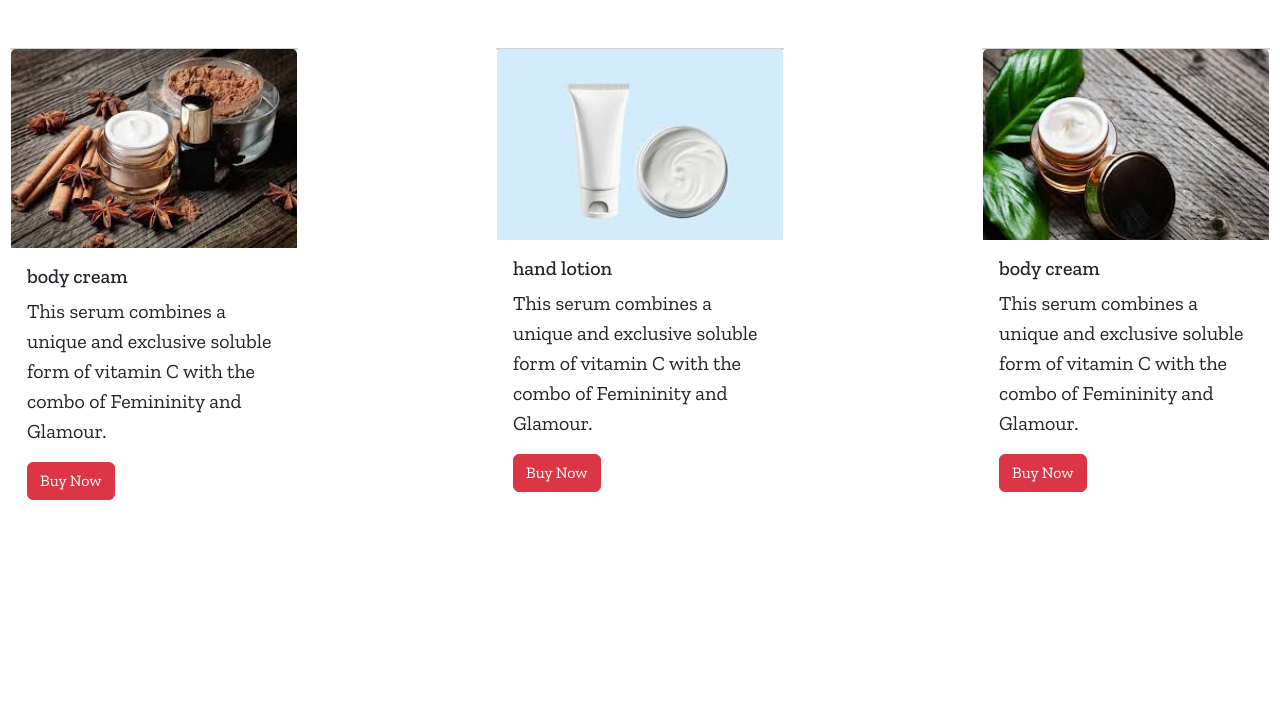
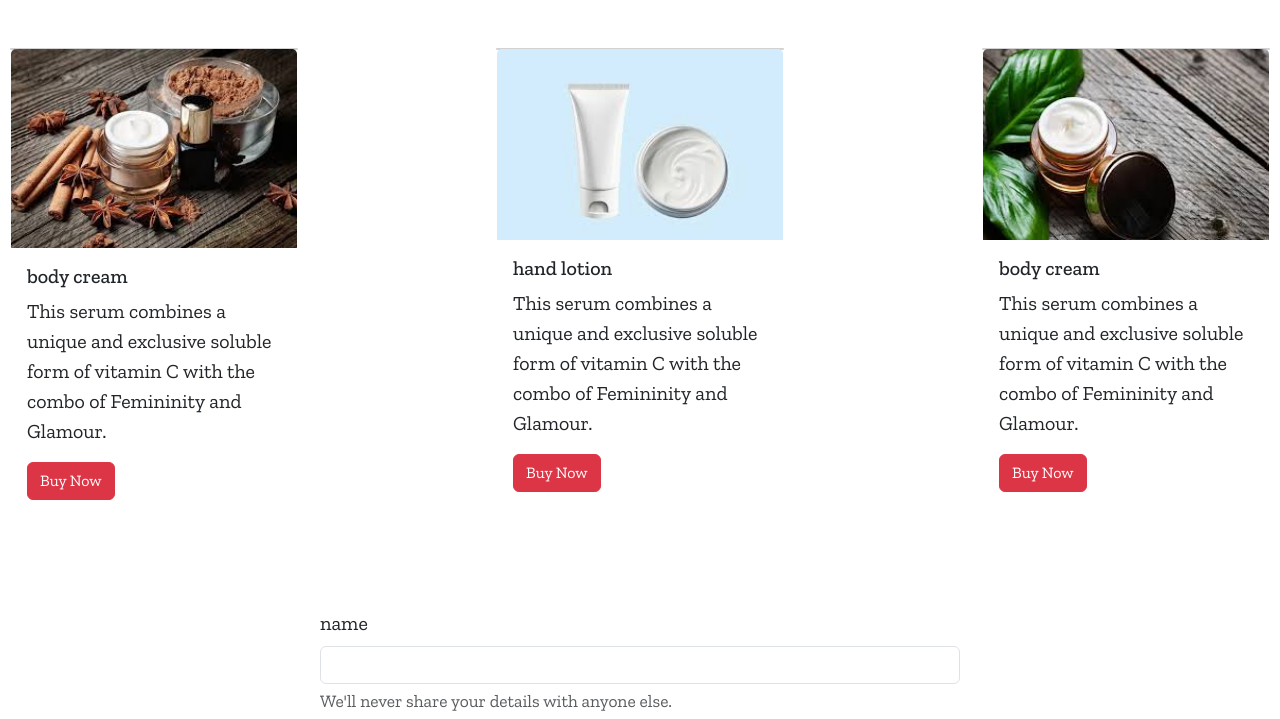
Before and after one commit to hagar-tamer-s/task1, a plain HTML site: page bsProj/index.html in a window 1280 px wide. Shown: the part 536-1255 px from the top of the page. Drawn offline with nearby package versions, Linux system fonts and the light colour scheme; a web font is replaced by a local one.

Commit message:
edit fails

```diff
--- a/bsProj/index.html
+++ b/bsProj/index.html
@@ -97,7 +97,7 @@
 
         <!-- Form -->
 
-        <form style="padding-top: 650px; margin: auto; width: 30%;">
+        <form style="padding-top: 550px; margin: auto; width: 50%;">
             <div class="mb-3">
                 <label for="exampleInputEmail1" class="form-label">name</label>
                 <input type="text" class="form-control" id="name">
```
